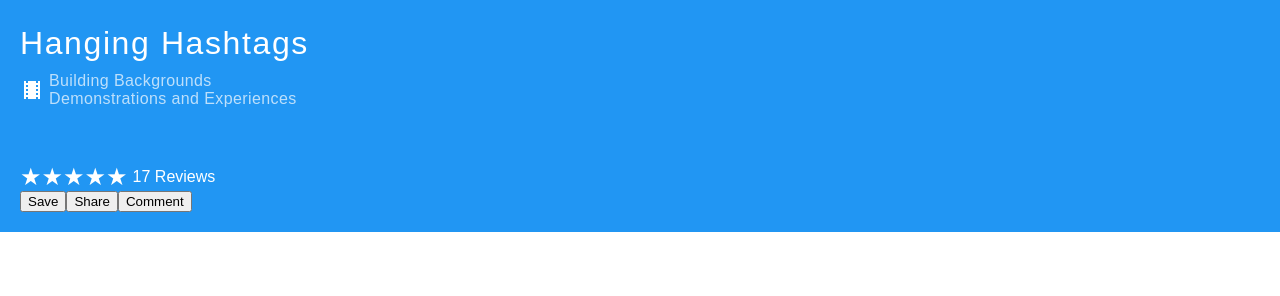
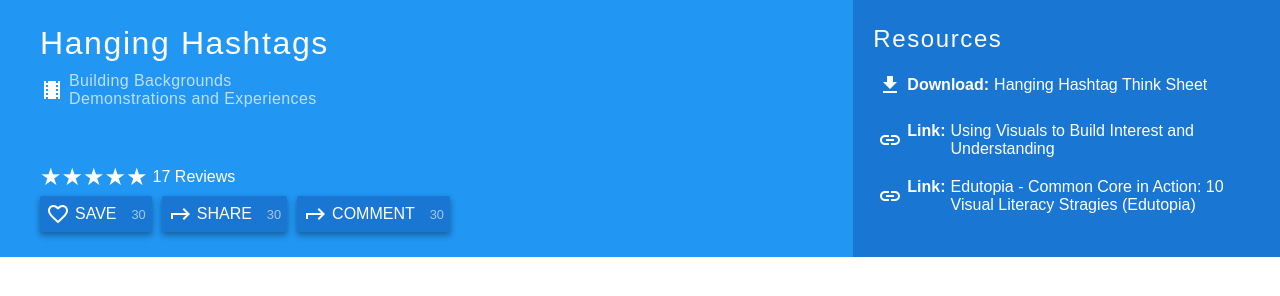
Before and after one commit to lifayt/ellevation-interview, a React app: page / in a window 1280 px wide. Built offline with nearby package versions, Linux system fonts and the light colour scheme.

Commit message:
Banner completed

```diff
--- a/src/app/css/index.css
+++ b/src/app/css/index.css
@@ -17,8 +17,25 @@ body {
 
 
 .banner.container {
-  height: 20%;
+  display: flex;
+  justify-content: space-between;
+}
+
+.banner.container.left {
+  padding: 20px 40px 20px 40px;
+  display: flex;
+  justify-content: flex-start;
+  flex-flow: column;
+  flex-basis: 66%;
+}
+
+.banner.container.right {
   padding: 20px;
+  display: flex;
+  justify-content: flex-start;
+  flex-flow: column;
+  flex-basis: 33%;
+  height: auto;
 }
 
 .headings.container {
@@ -48,6 +65,11 @@ img.logo {
   padding: 5px 5px 5px 0px;
 }
 
+.logo.return {
+  transform: rotate(180deg);
+  padding: 5px 0px 5px 5px;
+}
+
 .ratings.container {
   display: flex;
   justify-content: flex-start;
@@ -57,3 +79,76 @@ img.logo {
 .ratings.text {
   padding-left: 5px;
 }
+
+.buttons.social {
+  display: flex;
+  justify-content: flex-start;
+  margin: 5px 0px;
+}
+
+.button {
+  display: flex;
+  justify-content: flex-start;
+  align-items: center;
+  font-size: 1rem;
+  margin: 0px 10px 0px 0px;
+  border: none;
+  cursor: pointer;
+  border-radius: 5px;
+  text-transform: uppercase;
+  border-radius: 2px;
+  box-shadow: 0 3px 6px rgba(0,0,0,0.16), 0 3px 6px rgba(0,0,0,0.23);
+}
+
+.button:hover {
+  background-color:#186bbf;
+  box-shadow: 0 3px 6px rgba(0,0,0,0.16), 0 3px 6px rgba(0,0,0,0.23);
+}
+
+.button:focus {
+  outline-color: #186bbf;
+}
+
+.button:active {
+  box-shadow: 3px 6px 9px rgba(0,0,0,0.16), 3px 6px 9px rgba(0,0,0,0.23);
+}
+
+.button--link {
+  text-transform: none;
+  padding: 5px;
+}
+
+.button--flat {
+  box-shadow: none;
+  background-color: inherit;
+  margin: 5px 0px;
+  width: 100%;
+}
+
+.button--flat:hover {
+  background-color: rgba(24, 107, 191, .6);
+  box-shadow: none;
+}
+
+.button--flat:active {
+  background-color: inherit;
+  box-shadow: none;
+  background-color: #186bbf
+}
+
+.counter.text {
+  opacity: 0.6;
+  margin-left: 15px;
+  font-size: 0.8rem;
+}
+
+.category {
+  font-weight: 700;
+  margin-right: 5px;
+}
+
+.container.button--text {
+  display: flex;
+  justify-content: flex-start;
+  text-align: left;
+}
--- /dev/null
+++ b/src/app/presenters/header/DownloadResources.js
@@ -0,0 +1,45 @@
+import React from "react";
+import download from "../../assets/ic_file_download_white_24px.svg";
+import link from "../../assets/ic_link_white_24px.svg";
+
+function DownloadResources(props) {
+  return (
+    <div className="banner right container dark-primary-color">
+      <h2 className="header text-primary-color">Resources</h2>
+      <div className="container resource-link">
+        <button className="button button--link button--flat text-primary-color">
+          <img
+            alt="think sheet download link"
+            className="logo"
+            src={download}
+          />
+          <div className="container button--text">
+            <span className="category">Download:</span>
+            Hanging Hashtag Think Sheet
+          </div>
+        </button>
+      </div>
+      <div className="container resource-link text-primary-color">
+        <button className="button button--link button--flat text-primary-color">
+          <img alt="external link" className="logo" src={link} />
+          <div className="container button--text">
+            <span className="category">Link:</span>
+            Using Visuals to Build Interest and Understanding
+          </div>
+        </button>
+      </div>
+      <div className="container resource-link">
+        <button className="button button--link button--flat text-primary-color">
+          <img alt="edutopia link" className="logo" src={link} />
+          <div className="container button--text">
+            <span className="category">Link:</span>
+            Edutopia - Common Core in Action: 10 Visual Literacy Stragies
+            (Edutopia)
+          </div>
+        </button>
+      </div>
+    </div>
+  );
+}
+
+export default DownloadResources;
--- a/src/app/presenters/header/Header.js
+++ b/src/app/presenters/header/Header.js
@@ -1,47 +1,14 @@
-import React from 'react';
-import logo from '../../assets/ic_local_movies_white_24px.svg';
-import ReactStars from 'react-stars';
+import React from "react";
+import Headings from "./Headings";
+import DownloadResources from './DownloadResources';
 
 function Header(props) {
   return (
     <div className="banner container default-primary-color">
-      <div className="headings container">
-        <h1 className="header text-primary-color">
-          Hanging Hashtags
-        </h1>
-        <div className="subheader container">
-          <img className="logo" src={logo} />
-          <h5 className="subheader text-primary-color">
-            Building Backgrounds
-            <br />
-            Demonstrations and Experiences
-          </h5>
-        </div>
-      </div>
-      <div className="ratings container ">
-        <ReactStars
-          count={5}
-          size={24}
-          color1={'#ffffff'}
-          color2={'#ffd055'}
-        />
-        <span className="ratings text text-primary-color">
-          17 Reviews
-        </span>
-      </div>
-      <div className="social buttons">
-        <button type="button" className="save button">
-          Save
-        </button>
-        <button type="button" className="share button">
-          Share
-        </button>
-        <button type="button" className="comment button">
-          Comment
-        </button>
-      </div>
+      <Headings />
+      <DownloadResources />
     </div>
   );
 }
 
-export default Header
+export default Header;
--- /dev/null
+++ b/src/app/presenters/header/Headings.js
@@ -0,0 +1,55 @@
+import React from "react";
+import logo from "../../assets/ic_local_movies_white_24px.svg";
+import returnArrow from "../../assets/ic_keyboard_return_white_24px.svg";
+import favorite from "../../assets/ic_favorite_border_white_24px.svg";
+import ReactStars from "react-stars";
+
+function Headings(props) {
+  return (
+    <div className="banner left container">
+      <div className="headings container">
+        <h1 className="header text-primary-color">Hanging Hashtags</h1>
+        <div className="subheader container">
+          <img alt="brand logo" className="logo" src={logo} />
+          <h5 className="subheader text-primary-color">
+            Building Backgrounds
+            <br />
+            Demonstrations and Experiences
+          </h5>
+        </div>
+      </div>
+      <div className="ratings container ">
+        <ReactStars count={5} size={24} color1={"#ffffff"} color2={"#ffd055"} />
+        <span className="ratings text text-primary-color">17 Reviews</span>
+      </div>
+      <div className="social buttons">
+        <button
+          type="button"
+          className="save button dark-primary-color text-primary-color"
+        >
+          <img alt="save button" className="logo" src={favorite} />
+          Save
+          <span className="counter text">30</span>
+        </button>
+        <button
+          type="button"
+          className="share button dark-primary-color text-primary-color"
+        >
+          <img alt="share button" className="logo return" src={returnArrow} />
+          Share
+          <span className="counter text">30</span>
+        </button>
+        <button
+          type="button"
+          className="comment button dark-primary-color text-primary-color"
+        >
+          <img alt="comment button" className="logo return" src={returnArrow} />
+          Comment
+          <span className="counter text">30</span>
+        </button>
+      </div>
+    </div>
+  );
+}
+
+export default Headings;
```
Also changed, not shown: src/app/assets/ic_favorite_border_white_24px.svg (added), src/app/assets/ic_file_download_white_24px.svg (added), src/app/assets/ic_keyboard_return_white_24px.svg (added), src/app/assets/ic_link_white_24px.svg (added).
